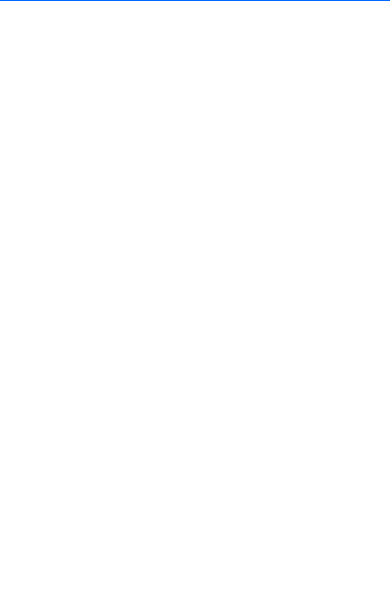
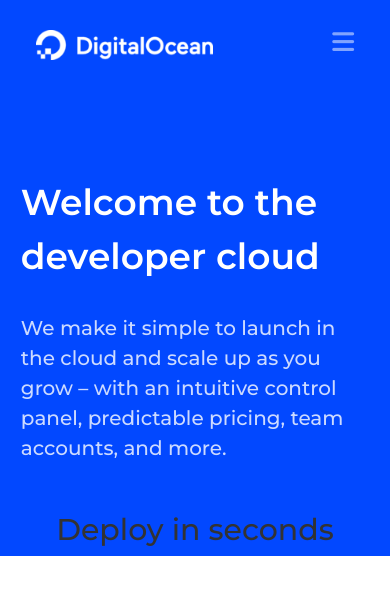
Before and after one commit to Luigi-Fontana/html-css-digitalocean, a plain HTML site: page index.html in a window 390 px wide. Drawn offline with nearby package versions, Linux system fonts and the light colour scheme.

Commit message:
Creazione Banner

```diff
--- a/css/style.css
+++ b/css/style.css
@@ -1,3 +1,4 @@
+/* Realizzazione del sito Mobile First */
 /* TAG generichi per stili che si ripeteranno in tutto il sito */
 * {
     font-family: "Montserrat", sans-serif;
@@ -17,12 +18,7 @@
     text-decoration: none;
 }
 
-
-
 /* HEADER */
-header { /* da cancellare */
-    border-bottom: 1px solid #0069ff;
-}
 /* utility */
 .utility {
     height: 40px;
@@ -105,3 +101,61 @@
     background-color: #0069ff;
     transition: 0.3s ease-in-out;
 }
+
+/* JUMBOTRON */
+.banner{
+    background-color: #0248ff;
+}
+/* menu */
+.menu img {
+    height: 30px;
+    margin-top: 30px;
+}
+
+.menu a i {
+    font-size: 25px;
+    color: #81a4ff;
+    padding: 30px 0;
+}
+/* title */
+h1 {
+    font-weight: 600;
+    color: #fff;
+    line-height: 1.5;
+    padding-top: 70px;
+}
+
+.title p {
+    font-size: 20px;
+    color: #ccdaff;
+    line-height: 1.5;
+    padding: 20px 0;
+}
+/* jumbotron */
+#jumbotron {
+    background-color: #fff;
+}
+
+/* media query per gli stili che cambiano con le dimensioni del device*/
+@media screen and (min-width: 768px) {
+    .banner {
+        background-image: url("https://www.digitalocean.com/assets/media/homepage/bg-home-1-d54581d7.jpg");
+        background-size: cover;
+    }
+
+    h1 {
+        font-size: 40px;
+    }
+}
+
+@media screen and (min-width: 992px) {
+    h1 {
+        font-size: 50px;
+    }
+}
+
+@media screen and (min-width: 1200px) {
+    h1 {
+        font-size: 60px;
+    }
+}
--- a/index.html
+++ b/index.html
@@ -57,5 +57,41 @@
                 </div>
             </div>
         </header>
+        <section class="banner">
+            <div class="container">
+                <div class="menu hidden-md hidden-lg">
+                    <div class="col-xs-6 col-sm-6 col-sm-offset-0">
+                        <div class="text-left">
+                            <a href="#"><img src="img/logo-white.png" alt="Logo"></a>
+                        </div>
+                    </div>
+                    <div class="col-xs-6 col-xs-offset-0 col-sm-6 col-sm-offset-0">
+                        <div class="text-right">
+                            <a href="#"><i class="fas fa-bars"></i></a>
+                        </div>
+                    </div>
+                </div>
+                <div class="row">
+                    <div class="col-xs-12 col-sm-6 col-sm-offset-0 col-md-6 col-md-offset-0 col-lg-6 col-lg-offset-0">
+                        <div class="title">
+                            <h1>Welcome to the developer cloud</h1>
+                            <p>We make it simple to launch in the cloud and scale up as you grow – with an intuitive control panel, predictable pricing, team accounts, and more. </p>
+                        </div>
+                    </div>
+                    <div class="col-xs-12 col-sm-6 col-sm-offset-0 col-md-6 col-md-offset-0 col-lg-6 col-lg-offset-0">
+                        <div id="jumbotron">
+                            <div class="col-xs-12 col-sm-12 col-sm-offset-0 col-md-12 col-md-offset-0 col-lg-12 col-lg-offset-0">
+                                <div class="text-center">
+                                    <h2>Deploy in seconds</h2>
+                                </div>
+                                <form>
+
+                                </form>
+                            </div>
+                        </div>
+                    </div>
+                </div>
+            </div>
+        </section>
     </body>
 </html>
```
Also changed, not shown: img/logo-white.png (added).
